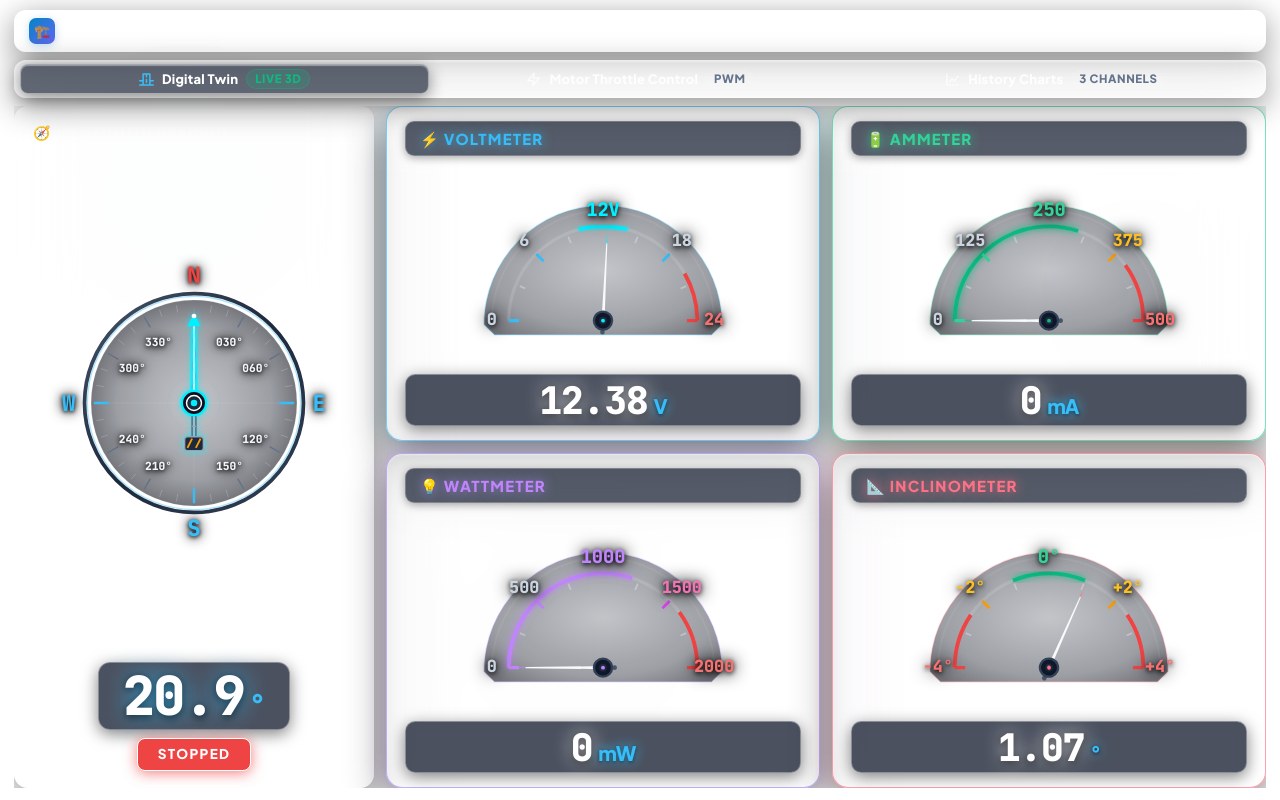
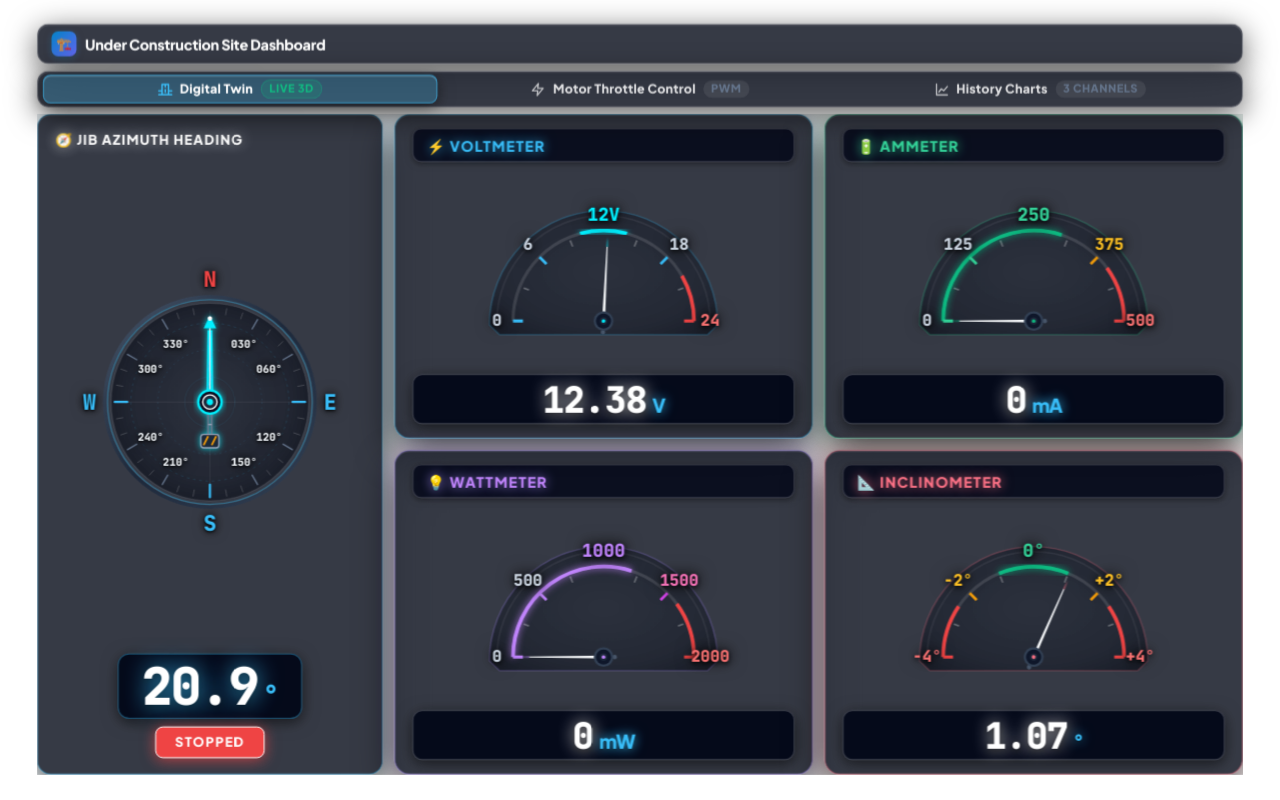
Before and after one commit to sachin09999/Construction_site, a website: page public/index.html in a window 1280 px wide. Drawn offline with Linux system fonts and the light colour scheme.

Commit message:
style: switch to high-contrast blackish translucent glassmorphism HUD, scale dashboard by 4%, and fix multi-port API resolution for readings

```diff
--- a/public/index.html
+++ b/public/index.html
@@ -156,8 +156,10 @@
       height: 100vh;
       display: flex;
       flex-direction: column;
-      padding: 10px 14px 12px;
-      gap: 8px;
+      padding: 8px 12px 10px;
+      gap: 7px;
+      transform: scale(0.96);
+      transform-origin: center center;
     }
 
     /* =========================================================================
@@ -170,12 +172,12 @@
       justify-content: space-between;
       align-items: center;
       padding: 0 14px;
-      background: rgba(255, 255, 255, 0.18);
-      backdrop-filter: blur(28px) saturate(200%);
-      -webkit-backdrop-filter: blur(28px) saturate(200%);
-      border: 1.5px solid rgba(255, 255, 255, 0.40);
+      background: rgba(10, 15, 29, 0.82) !important;
+      backdrop-filter: blur(24px) saturate(180%) !important;
+      -webkit-backdrop-filter: blur(24px) saturate(180%) !important;
+      border: 1.5px solid rgba(255, 255, 255, 0.18) !important;
       border-radius: 12px;
-      box-shadow: 0 8px 32px rgba(0, 0, 0, 0.45), inset 0 1px 2px rgba(255, 255, 255, 0.5);
+      box-shadow: 0 8px 32px rgba(0, 0, 0, 0.65), inset 0 1px 1px rgba(255, 255, 255, 0.15) !important;
     }
 
     .brand {
@@ -278,12 +280,12 @@
       display: flex;
       gap: 6px;
       padding: 3px 5px;
-      background: rgba(255, 255, 255, 0.18);
-      backdrop-filter: blur(28px) saturate(200%);
-      -webkit-backdrop-filter: blur(28px) saturate(200%);
-      border: 1.5px solid rgba(255, 255, 255, 0.40);
+      background: rgba(10, 15, 29, 0.82) !important;
+      backdrop-filter: blur(24px) saturate(180%) !important;
+      -webkit-backdrop-filter: blur(24px) saturate(180%) !important;
+      border: 1.5px solid rgba(255, 255, 255, 0.18) !important;
       border-radius: 12px;
-      box-shadow: 0 8px 32px rgba(0, 0, 0, 0.45), inset 0 1px 2px rgba(255, 255, 255, 0.5);
+      box-shadow: 0 8px 32px rgba(0, 0, 0, 0.65), inset 0 1px 1px rgba(255, 255, 255, 0.15) !important;
       position: relative;
       z-index: 10;
     }
@@ -308,23 +310,23 @@
     }
     .tab-btn:hover {
       color: #ffffff;
-      background: rgba(255, 255, 255, 0.18);
+      background: rgba(255, 255, 255, 0.12);
     }
     html.dark .tab-btn:hover {
       color: #ffffff;
-      background: rgba(255, 255, 255, 0.18);
+      background: rgba(255, 255, 255, 0.12);
     }
     .tab-btn.active {
       color: #ffffff;
-      background: rgba(15, 23, 42, 0.65);
-      border-color: rgba(255, 255, 255, 0.45);
-      box-shadow: 0 4px 16px rgba(0, 0, 0, 0.45), inset 0 1px 1px rgba(255, 255, 255, 0.4);
+      background: rgba(56, 189, 248, 0.25) !important;
+      border-color: rgba(56, 189, 248, 0.6) !important;
+      box-shadow: 0 4px 16px rgba(0, 0, 0, 0.5), inset 0 1px 1px rgba(255, 255, 255, 0.25) !important;
     }
     html.dark .tab-btn.active {
       color: #ffffff;
-      background: rgba(15, 23, 42, 0.65);
-      border-color: rgba(255, 255, 255, 0.45);
-      box-shadow: 0 4px 16px rgba(0, 0, 0, 0.45), inset 0 1px 1px rgba(255, 255, 255, 0.4);
+      background: rgba(56, 189, 248, 0.25) !important;
+      border-color: rgba(56, 189, 248, 0.6) !important;
+      box-shadow: 0 4px 16px rgba(0, 0, 0, 0.5), inset 0 1px 1px rgba(255, 255, 255, 0.25) !important;
     }
     .tab-icon {
       display: flex;
@@ -423,18 +425,18 @@
       z-index: 2;
     }
 
-    /* Generic Card - White Transparent Glassmorphism for Live Camera Stream Overlay */
+    /* Generic Card - Blackish Translucent Glassmorphism for Live Camera Stream Overlay */
     .card {
-      background: rgba(255, 255, 255, 0.20) !important;
-      backdrop-filter: blur(28px) saturate(200%) !important;
-      -webkit-backdrop-filter: blur(28px) saturate(200%) !important;
-      border: 1.5px solid rgba(255, 255, 255, 0.40) !important;
+      background: rgba(10, 15, 29, 0.82) !important;
+      backdrop-filter: blur(24px) saturate(180%) !important;
+      -webkit-backdrop-filter: blur(24px) saturate(180%) !important;
+      border: 1.5px solid rgba(255, 255, 255, 0.16) !important;
       border-radius: 14px;
       padding: 12px 14px;
       display: flex;
       flex-direction: column;
       position: relative;
-      box-shadow: 0 16px 40px rgba(0, 0, 0, 0.45), inset 0 1px 2px rgba(255, 255, 255, 0.5) !important;
+      box-shadow: 0 16px 40px rgba(0, 0, 0, 0.70), inset 0 1px 1px rgba(255, 255, 255, 0.12) !important;
       transition: all 0.15s ease;
     }
 
@@ -484,11 +486,11 @@
       align-items: center;
       justify-content: space-between;
       padding: 16px 18px;
-      background: rgba(255, 255, 255, 0.20) !important;
-      backdrop-filter: blur(28px) saturate(200%) !important;
-      -webkit-backdrop-filter: blur(28px) saturate(200%) !important;
-      border: 1.5px solid rgba(255, 255, 255, 0.40) !important;
-      box-shadow: 0 16px 40px rgba(0, 0, 0, 0.45), inset 0 1px 2px rgba(255, 255, 255, 0.5) !important;
+      background: rgba(10, 15, 29, 0.82) !important;
+      backdrop-filter: blur(24px) saturate(180%) !important;
+      -webkit-backdrop-filter: blur(24px) saturate(180%) !important;
+      border: 1.5px solid rgba(56, 189, 248, 0.45) !important;
+      box-shadow: 0 16px 40px rgba(0, 0, 0, 0.70), 0 0 24px rgba(2, 132, 199, 0.25), inset 0 1px 1px rgba(255, 255, 255, 0.12) !important;
     }
     .compass-stage {
       position: relative;
@@ -510,11 +512,11 @@
       align-items: baseline;
       justify-content: center;
       gap: 6px;
-      background: rgba(15, 23, 42, 0.75) !important;
+      background: rgba(2, 6, 23, 0.90) !important;
       padding: 6px 24px;
       border-radius: 12px;
-      border: 1.5px solid rgba(255, 255, 255, 0.35) !important;
-      box-shadow: 0 4px 16px rgba(0, 0, 0, 0.5) !important;
+      border: 1.5px solid rgba(56, 189, 248, 0.40) !important;
+      box-shadow: 0 4px 16px rgba(0, 0, 0, 0.60) !important;
       margin-top: 6px;
     }
     .heading-degrees {
@@ -574,45 +576,45 @@
     .metric-card:hover { transform: translateY(-2px); }
 
     .card-blue {
-      background: rgba(255, 255, 255, 0.20) !important;
-      backdrop-filter: blur(28px) saturate(200%) !important;
-      -webkit-backdrop-filter: blur(28px) saturate(200%) !important;
-      border: 1.5px solid rgba(56, 189, 248, 0.65) !important;
-      box-shadow: 0 16px 40px rgba(0, 0, 0, 0.45), 0 0 24px rgba(2, 132, 199, 0.25), inset 0 1px 2px rgba(255, 255, 255, 0.5) !important;
+      background: rgba(10, 15, 29, 0.82) !important;
+      backdrop-filter: blur(24px) saturate(180%) !important;
+      -webkit-backdrop-filter: blur(24px) saturate(180%) !important;
+      border: 1.5px solid rgba(56, 189, 248, 0.50) !important;
+      box-shadow: 0 16px 40px rgba(0, 0, 0, 0.70), 0 0 24px rgba(2, 132, 199, 0.25), inset 0 1px 1px rgba(255, 255, 255, 0.12) !important;
     }
     .card-blue .metric-title { color: #38bdf8 !important; text-shadow: 0 0 12px rgba(56, 189, 248, 0.8) !important; }
 
     .card-green {
-      background: rgba(255, 255, 255, 0.20) !important;
-      backdrop-filter: blur(28px) saturate(200%) !important;
-      -webkit-backdrop-filter: blur(28px) saturate(200%) !important;
-      border: 1.5px solid rgba(52, 211, 153, 0.65) !important;
-      box-shadow: 0 16px 40px rgba(0, 0, 0, 0.45), 0 0 24px rgba(16, 185, 129, 0.25), inset 0 1px 2px rgba(255, 255, 255, 0.5) !important;
+      background: rgba(10, 15, 29, 0.82) !important;
+      backdrop-filter: blur(24px) saturate(180%) !important;
+      -webkit-backdrop-filter: blur(24px) saturate(180%) !important;
+      border: 1.5px solid rgba(52, 211, 153, 0.50) !important;
+      box-shadow: 0 16px 40px rgba(0, 0, 0, 0.70), 0 0 24px rgba(16, 185, 129, 0.25), inset 0 1px 1px rgba(255, 255, 255, 0.12) !important;
     }
     .card-green .metric-title { color: #34d399 !important; text-shadow: 0 0 12px rgba(52, 211, 153, 0.8) !important; }
 
     .card-purple {
-      background: rgba(255, 255, 255, 0.20) !important;
-      backdrop-filter: blur(28px) saturate(200%) !important;
-      -webkit-backdrop-filter: blur(28px) saturate(200%) !important;
-      border: 1.5px solid rgba(167, 139, 250, 0.65) !important;
-      box-shadow: 0 16px 40px rgba(0, 0, 0, 0.45), 0 0 24px rgba(168, 85, 247, 0.25), inset 0 1px 2px rgba(255, 255, 255, 0.5) !important;
+      background: rgba(10, 15, 29, 0.82) !important;
+      backdrop-filter: blur(24px) saturate(180%) !important;
+      -webkit-backdrop-filter: blur(24px) saturate(180%) !important;
+      border: 1.5px solid rgba(167, 139, 250, 0.50) !important;
+      box-shadow: 0 16px 40px rgba(0, 0, 0, 0.70), 0 0 24px rgba(168, 85, 247, 0.25), inset 0 1px 1px rgba(255, 255, 255, 0.12) !important;
     }
     .card-purple .metric-title { color: #c084fc !important; text-shadow: 0 0 12px rgba(167, 139, 250, 0.8) !important; }
 
     .card-pink {
-      background: rgba(255, 255, 255, 0.20) !important;
-      backdrop-filter: blur(28px) saturate(200%) !important;
-      -webkit-backdrop-filter: blur(28px) saturate(200%) !important;
-      border: 1.5px solid rgba(251, 113, 133, 0.65) !important;
-      box-shadow: 0 16px 40px rgba(0, 0, 0, 0.45), 0 0 24px rgba(244, 63, 94, 0.25), inset 0 1px 2px rgba(255, 255, 255, 0.5) !important;
+      background: rgba(10, 15, 29, 0.82) !important;
+      backdrop-filter: blur(24px) saturate(180%) !important;
+      -webkit-backdrop-filter: blur(24px) saturate(180%) !important;
+      border: 1.5px solid rgba(251, 113, 133, 0.50) !important;
+      box-shadow: 0 16px 40px rgba(0, 0, 0, 0.70), 0 0 24px rgba(244, 63, 94, 0.25), inset 0 1px 1px rgba(255, 255, 255, 0.12) !important;
     }
     .card-pink .metric-title { color: #fb7185 !important; text-shadow: 0 0 12px rgba(251, 113, 133, 0.8) !important; }
 
     .card-amber {
-      background: rgba(255, 255, 255, 0.20) !important;
-      border: 1.5px solid rgba(245, 158, 11, 0.65) !important;
-      box-shadow: 0 16px 40px rgba(0, 0, 0, 0.45), inset 0 1px 2px rgba(255, 255, 255, 0.5) !important;
+      background: rgba(10, 15, 29, 0.82) !important;
+      border: 1.5px solid rgba(245, 158, 11, 0.50) !important;
+      box-shadow: 0 16px 40px rgba(0, 0, 0, 0.70), inset 0 1px 1px rgba(255, 255, 255, 0.12) !important;
     }
 
     .metric-header {
@@ -620,11 +622,11 @@
       display: flex;
       justify-content: space-between;
       align-items: center;
-      background: rgba(15, 23, 42, 0.70);
+      background: rgba(2, 6, 23, 0.80);
       padding: 6px 14px;
       border-radius: 9px;
-      border: 1px solid rgba(255, 255, 255, 0.25);
-      box-shadow: 0 2px 8px rgba(0, 0, 0, 0.35);
+      border: 1px solid rgba(255, 255, 255, 0.18);
+      box-shadow: 0 2px 8px rgba(0, 0, 0, 0.45);
     }
     .metric-title {
       font-size: 15px !important;
@@ -671,11 +673,11 @@
       display: flex;
       align-items: center;
       justify-content: center;
-      background: rgba(15, 23, 42, 0.75) !important;
+      background: rgba(2, 6, 23, 0.90) !important;
       padding: 6px 16px;
       border-radius: 10px;
-      border: 1.5px solid rgba(255, 255, 255, 0.35) !important;
-      box-shadow: 0 4px 16px rgba(0, 0, 0, 0.5) !important;
+      border: 1.5px solid rgba(255, 255, 255, 0.22) !important;
+      box-shadow: 0 4px 16px rgba(0, 0, 0, 0.60) !important;
       margin-top: 6px;
     }
     .metric-value {
@@ -717,14 +719,14 @@
       align-items: center;
       justify-content: space-between;
       padding: 0 18px;
-      background: rgba(255, 255, 255, 0.20) !important;
-      backdrop-filter: blur(28px) saturate(200%) !important;
-      -webkit-backdrop-filter: blur(28px) saturate(200%) !important;
-      border: 1.5px solid rgba(255, 255, 255, 0.40) !important;
+      background: rgba(10, 15, 29, 0.82) !important;
+      backdrop-filter: blur(24px) saturate(180%) !important;
+      -webkit-backdrop-filter: blur(24px) saturate(180%) !important;
+      border: 1.5px solid rgba(255, 255, 255, 0.18) !important;
       border-radius: 12px;
       font-size: 13.5px !important;
       font-weight: 800;
-      box-shadow: 0 8px 32px rgba(0, 0, 0, 0.45), inset 0 1px 2px rgba(255, 255, 255, 0.5) !important;
+      box-shadow: 0 8px 32px rgba(0, 0, 0, 0.65), inset 0 1px 1px rgba(255, 255, 255, 0.15) !important;
     }
     .health-tags {
       display: flex;
@@ -745,13 +747,13 @@
       gap: 14px;
     }
 
-    /* White Transparent Glassmorphism Mode */
+    /* White / Dark Transparent Glassmorphism Mode */
     .white-transparent-glass {
-      background: rgba(255, 255, 255, 0.20) !important;
-      backdrop-filter: blur(28px) saturate(200%) !important;
-      -webkit-backdrop-filter: blur(28px) saturate(200%) !important;
-      border: 1.5px solid rgba(255, 255, 255, 0.40) !important;
-      box-shadow: 0 16px 40px rgba(0, 0, 0, 0.45), inset 0 1px 2px rgba(255, 255, 255, 0.5) !important;
+      background: rgba(10, 15, 29, 0.82) !important;
+      backdrop-filter: blur(24px) saturate(180%) !important;
+      -webkit-backdrop-filter: blur(24px) saturate(180%) !important;
+      border: 1.5px solid rgba(255, 255, 255, 0.18) !important;
+      box-shadow: 0 16px 40px rgba(0, 0, 0, 0.70), inset 0 1px 1px rgba(255, 255, 255, 0.12) !important;
     }
     .white-transparent-glass .card-title {
       color: #ffffff !important;
@@ -2106,8 +2108,18 @@
     (() => {
       "use strict";
 
-      const API = window.location.origin;
-      const WS_URL = `${window.location.protocol === "https:" ? "wss:" : "ws:"}//${window.location.host}/ws`;
+      // Multi-Port Resolution: Resolves port 4000 whether loaded from 3000, 4000, 6002, or file:
+      const API = (() => {
+        if (window.location.protocol === "file:") return "http://localhost:4000";
+        const host = window.location.hostname || "localhost";
+        return window.location.port === "4000" ? window.location.origin : `${window.location.protocol}//${host}:4000`;
+      })();
+
+      const WS_URL = (() => {
+        const proto = window.location.protocol === "https:" ? "wss:" : "ws:";
+        const host = window.location.hostname || "localhost";
+        return `${proto}//${host}:4000/ws`;
+      })();
 
       const $ = id => document.getElementById(id);
 
@@ -2581,14 +2593,24 @@
           let refreshJson = null;
 
           try {
-            const stateRes = await fetch('/api/state', { cache: "no-store" });
+            const stateRes = await fetch(`${API}/api/state`, { cache: "no-store" });
             if (stateRes.ok) stateJson = await stateRes.json();
-          } catch (_) {}
+          } catch (_) {
+            try {
+              const stateRes = await fetch('/api/state', { cache: "no-store" });
+              if (stateRes.ok) stateJson = await stateRes.json();
+            } catch (_) {}
+          }
 
           try {
-            const refreshRes = await fetch('/api/refresh', { cache: "no-store" });
+            const refreshRes = await fetch(`${API}/api/refresh`, { cache: "no-store" });
             if (refreshRes.ok) refreshJson = await refreshRes.json();
-          } catch (_) {}
+          } catch (_) {
+            try {
+              const refreshRes = await fetch('/api/refresh', { cache: "no-store" });
+              if (refreshRes.ok) refreshJson = await refreshRes.json();
+            } catch (_) {}
+          }
 
           const s = (stateJson && stateJson.state) ? stateJson.state : (refreshJson && refreshJson.state ? refreshJson.state : {});
           const telemetry = s.telemetry || (refreshJson && refreshJson.state && refreshJson.state.telemetry) || {};
@@ -2871,7 +2893,7 @@
       async function fetchChartData(channel) {
         const state = chartStates[channel];
         if (!state) return;
-        let url = `/api/history?limit=250`;
+        let url = `${API}/api/history?limit=250`;
         if (state.date) {
           url += `&date=${encodeURIComponent(state.date)}`;
         } else {
```
